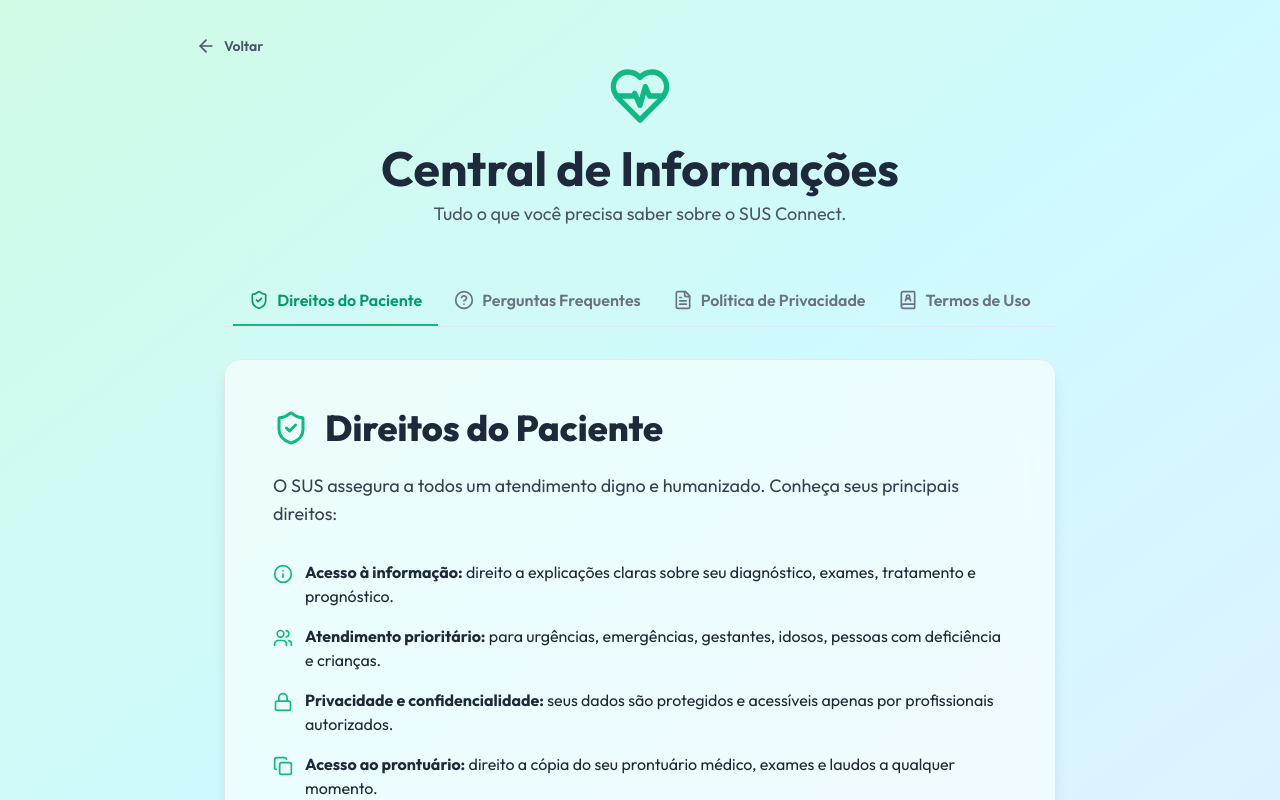
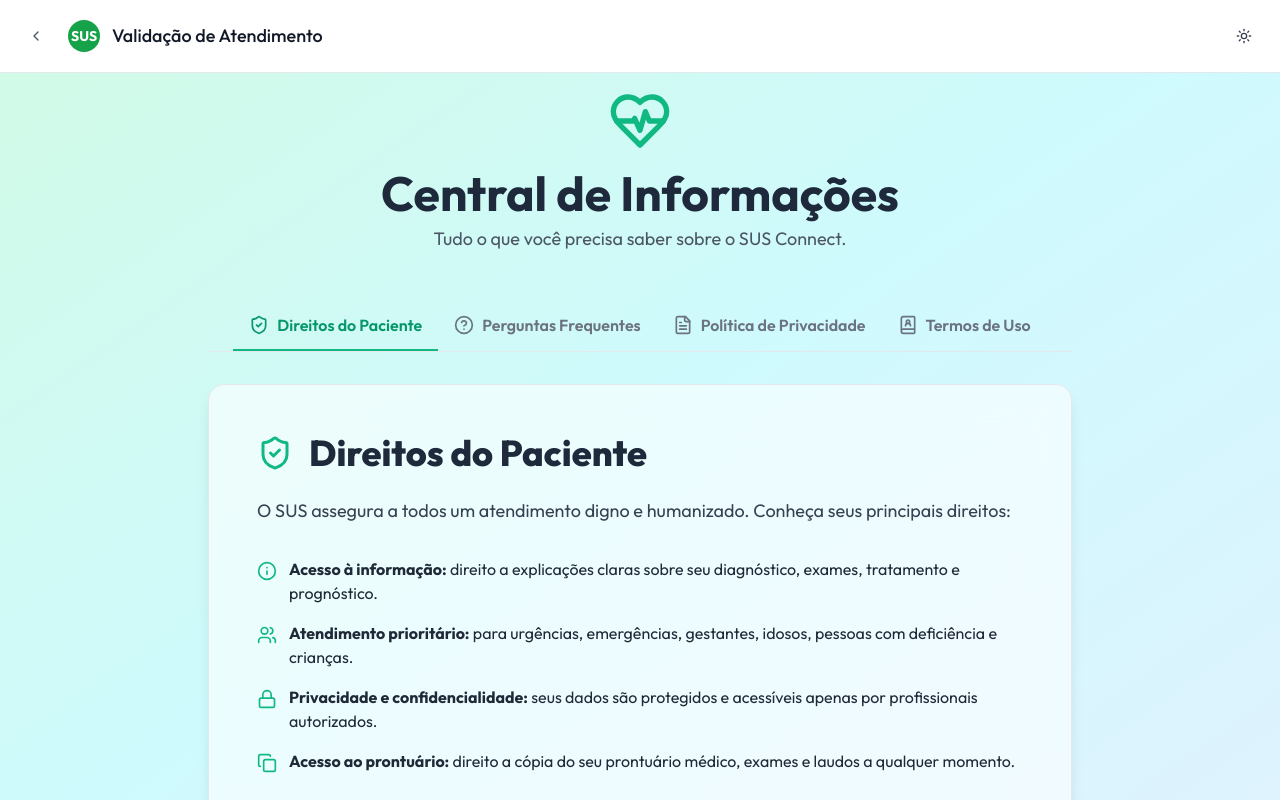
Before and after one commit to Brunoguilhermedemoura/sus_conect, a Next.js app: page /informacoes in a window 1280 px wide. Shown: the top 800 px of the page. Built offline with nearby package versions, Linux system fonts and the light colour scheme.

Commit message:
Style Tela informacoes - adicionar barra superior KAN-33

```diff
--- a/app/informacoes/page.tsx
+++ b/app/informacoes/page.tsx
@@ -5,7 +5,7 @@ import { useRouter } from 'next/navigation'; // --- 1. IMPORTAÇÃO ADICIONAL --
 import { motion, AnimatePresence } from 'framer-motion';
 // --- Ícone ArrowLeft adicionado ---
 import { ArrowLeft, ShieldCheck, HelpCircle, FileText, BookUser, ChevronDown, HeartPulse, Info, Users, Lock, Copy, AlertTriangle, CheckCircle, Ban } from 'lucide-react';
-
+import { SimpleHeader } from "@/components/layout/simple-header"
 // --- Componentes Reutilizáveis (sem alteração) ---
 const AccordionItem = ({ title, children, isOpen, onClick }) => {
     // ...código do componente sem alterações
@@ -63,6 +63,7 @@ export default function InformacoesSUSConnect() {
   };
 
   const faqItems = [
+
     { title: "Como agendar uma consulta pelo SUS Connect?", content: "Acesse sua conta, vá em \"Agendamentos\", escolha a especialidade, a unidade de saúde e o horário desejado entre as opções disponíveis." },
     { title: "Posso alterar ou cancelar um agendamento?", content: "Sim. Para gerenciar seus compromissos, acesse a seção \"Minhas Consultas\" na sua área de usuário, onde você poderá cancelar ou remarcar." },
     { title: "O que fazer se eu esquecer minha senha?", content: "Na tela de login, clique no link “Esqueceu sua senha?”. Você receberá instruções por e-mail para criar uma nova senha de forma segura." },
@@ -151,19 +152,19 @@ export default function InformacoesSUSConnect() {
   const ActiveIcon = tabsData[activeTab].icon;
 
   return (
-    <div className="min-h-screen bg-gradient-to-br from-emerald-100 via-cyan-100 to-sky-100 dark:from-slate-900 dark:to-slate-800 py-16 px-4">
-      <div className="container max-w-4xl mx-auto relative"> {/* Adicionado "relative" */}
+
+
+    <div className="min-h-screen bg-gradient-to-br from-emerald-100 via-cyan-100 to-sky-100 dark:from-slate-900 dark:to-slate-800  ">
+      <SimpleHeader title="Validação de Atendimento" showBackButton backUrl="/atendente" />
+      <div className="w-full px-4 relative max-w-4xl mx-auto">
+
+ {/* Adicionado "relative" */}
+
 
         {/* --- 3. BOTÃO VOLTAR --- */}
-        <button
-          onClick={() => router.back()}
-          className="absolute -top-8 left-0 flex items-center gap-2 text-slate-600 dark:text-slate-300 hover:text-emerald-600 dark:hover:text-emerald-400 transition-colors duration-200 focus:outline-none focus-visible:ring-2 focus-visible:ring-emerald-500 rounded-lg p-1"
-        >
-          <ArrowLeft size={20} />
-          <span className="font-semibold text-sm">Voltar</span>
-        </button>
 
-        <header className="text-center mb-12">
+        <header className="text-center mb-12 mt-4">
+
           <HeartPulse className="mx-auto text-emerald-500" size={64} />
           <h1 className="text-5xl font-bold text-slate-800 dark:text-white mt-4">Central de Informações</h1>
           <p className="text-lg text-gray-600 dark:text-gray-300 mt-2">
```
